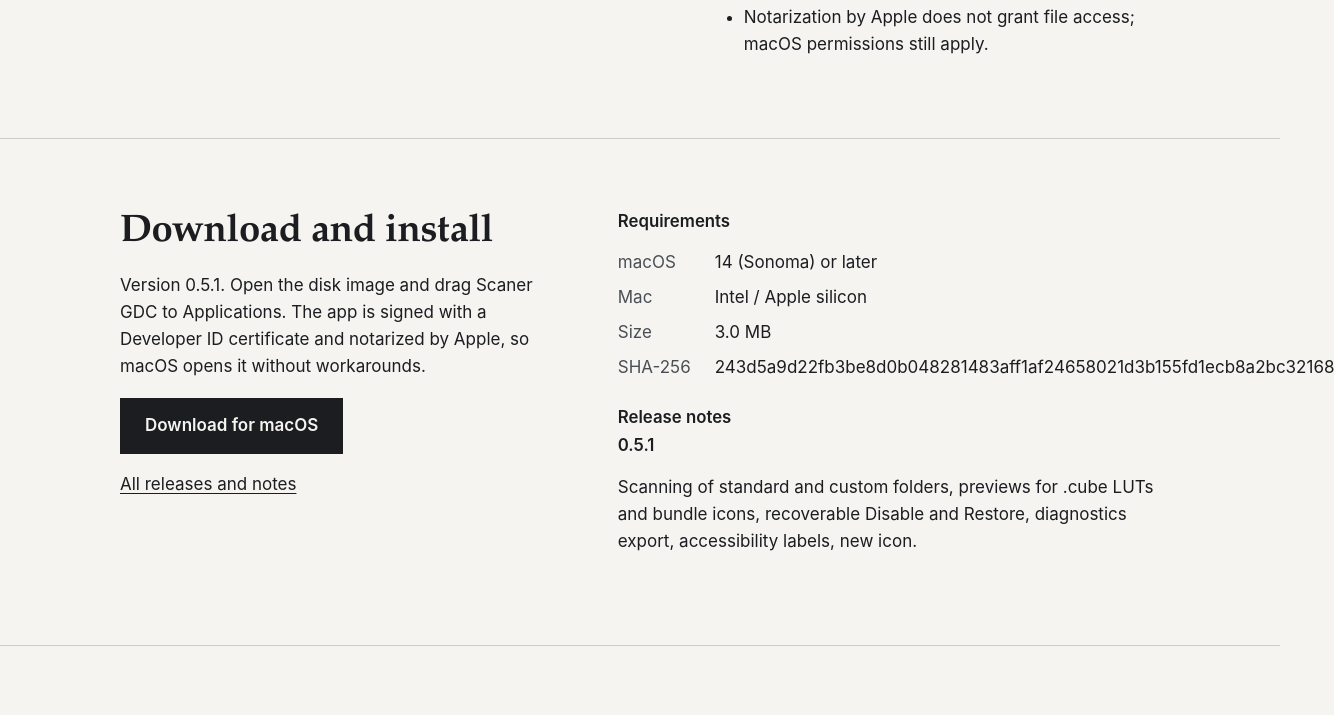
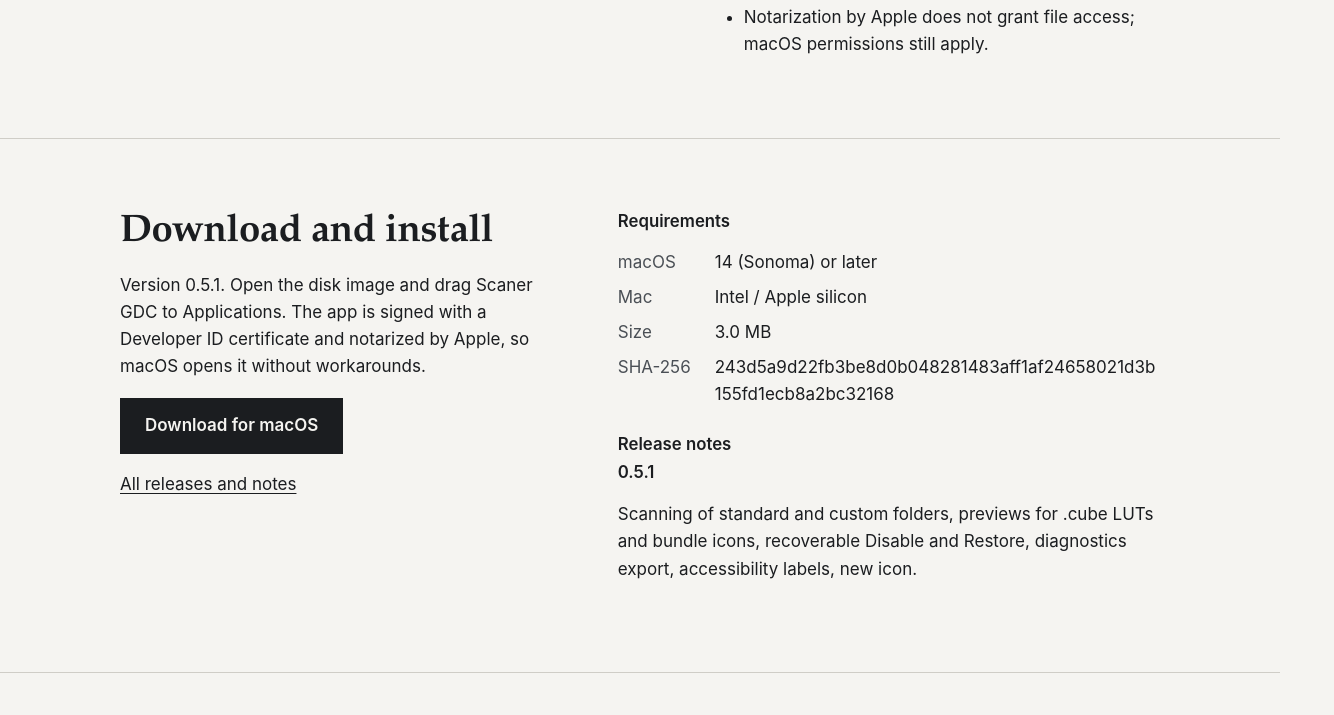
Before and after one commit to gordasgdc/scaner-gdc, a plain HTML site: page site/index.html in a window 1280 px wide. Shown: the part 3735-4450 px from the top of the page, 1334 px wide, since content can reach past the window. Drawn offline with Linux system fonts and the light colour scheme.

Commit message:
Scaner GDC 0.5.1
Source snapshot of the private development history at 2d1f8f6ad73b.

```diff
--- a/site/assets/style.css
+++ b/site/assets/style.css
@@ -69,3 +69,5 @@ footer .wrap{display:flex;gap:1rem 2rem;flex-wrap:wrap;justify-content:space-bet
   nav.main{order:3;width:100%}
 }
 .btn.off{background:transparent;color:var(--ink-2);border:1px dashed currentColor;cursor:default;font-weight:500}
+.facts dd,.facts dt,.split>*{min-width:0}
+.facts dd{overflow-wrap:anywhere;word-break:break-all}
```
